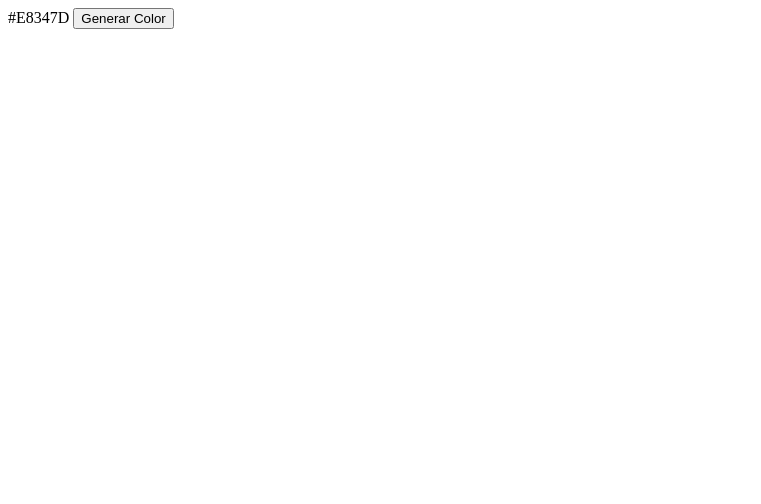
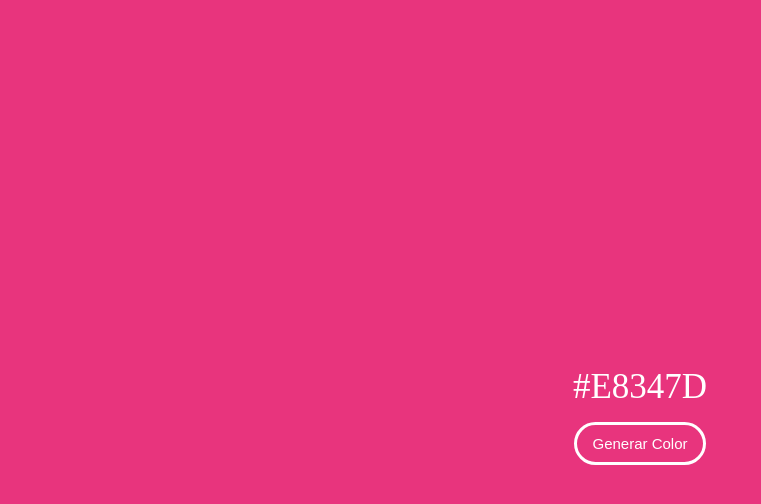
Before and after one commit to N4z4GIT/random-color-generator2, a plain HTML site: page index.html in a window 1280 px wide. Shown: the whole page, without its empty margins (0-761 px from the left). Drawn offline with Linux system fonts and the light colour scheme.

Commit message:
html + css inicial

```diff
--- a/css/styles.css
+++ b/css/styles.css
@@ -1,5 +1,6 @@
 html {
   font-size: 16px;
+
 }
 
 body {
@@ -31,4 +32,6 @@ button {
   border-radius: 25px;
   padding: 10px 15px;
   outline: none;
+  font-family: 'Poppins', sans-serif;
+font-family: 'Source Sans Pro', sans-serif;
 }
--- a/index.html
+++ b/index.html
@@ -3,7 +3,7 @@
   <head>
     <meta charset="UTF-8" />
     <meta name="viewport" content="width=device-width, initial-scale=1.0" />
-    <title>Document</title>
+    <title>Document</title> <link rel="stylesheet" href="css/styles.css">
   </head>
 
   <body>
```
